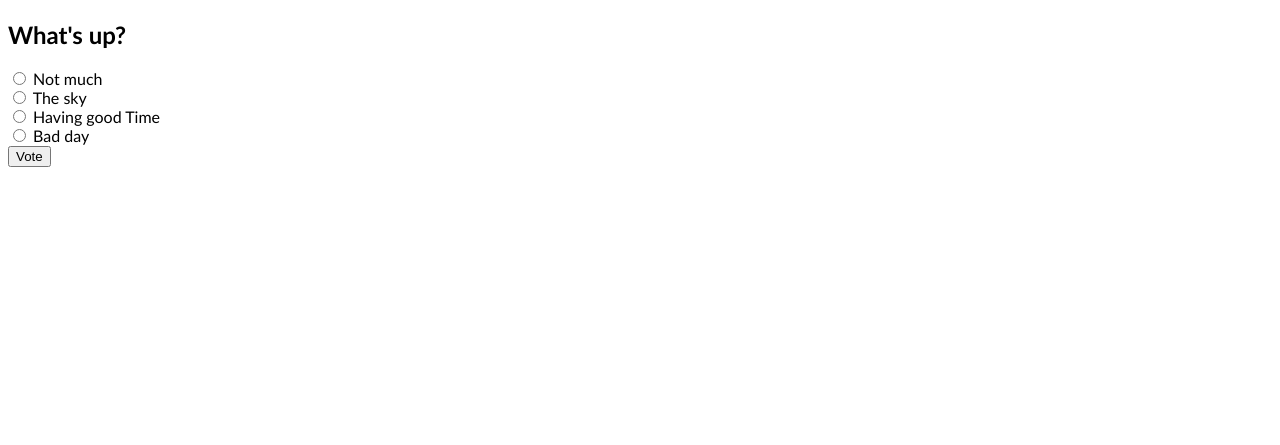
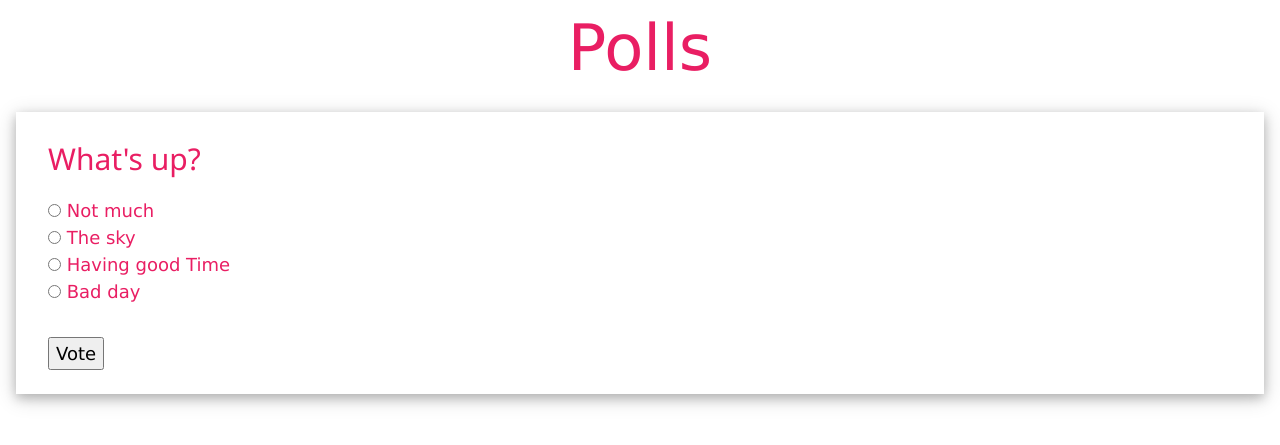
Before and after one commit to Dhanshree-Sonar/Polls-Django, a Django app: page /polls/1/ in a window 1280 px wide. Shown: the top 445 px of the page. Run offline with Django 3.2, Linux system fonts and the light colour scheme; data comes from the database, SQL or seed files in the repository.

Commit message:
Feat: Add style to the question detail form

```diff
--- a/polls/templates/polls/detail.html
+++ b/polls/templates/polls/detail.html
@@ -4,21 +4,32 @@
   <head>
     <meta charset="utf-8">
     <link rel="stylesheet" type="text/css" href="{% static 'polls/style.css' %}" />
+    <link rel="stylesheet" href="https://www.w3schools.com/w3css/4/w3.css">
     <title>Detail</title>
   </head>
   <body>
-    <h2>{{ question.question_text }}</h2>
+
+    <div class="w3-center w3-jumbo w3-text-pink">
+      Polls
+    </div>
+
+    <div class="w3-card-4 w3-margin w3-padding w3-large w3-text-pink">
+      <h2 class="w3-margin">{{ question.question_text }}</h2>
 
       {% if error_message %}<p><strong>{{ error_message }}</strong></p>{% endif %}
 
       <form action="{% url 'polls:vote' question.id %}" method="post">
         {% csrf_token %}
+        <div class="w3-margin">
         {% for choice in question.choice_set.all %}
           <input type="radio" name="choice" id="choice{{ forloop.counter }}" value="{{ choice.id }}" />
           <label for="choice{{ forloop.counter }}">{{ choice.choice_text }}</label><br />
         {% endfor %}
-      <input type="submit" value="Vote" />
+        </div>
+        <input type="submit" value="Vote"
+        class="w3-margin"/>
       </form>
+    </div>
 
   </body>
 </html>
```
Lines whose indentation alone changed are shown as unchanged.
